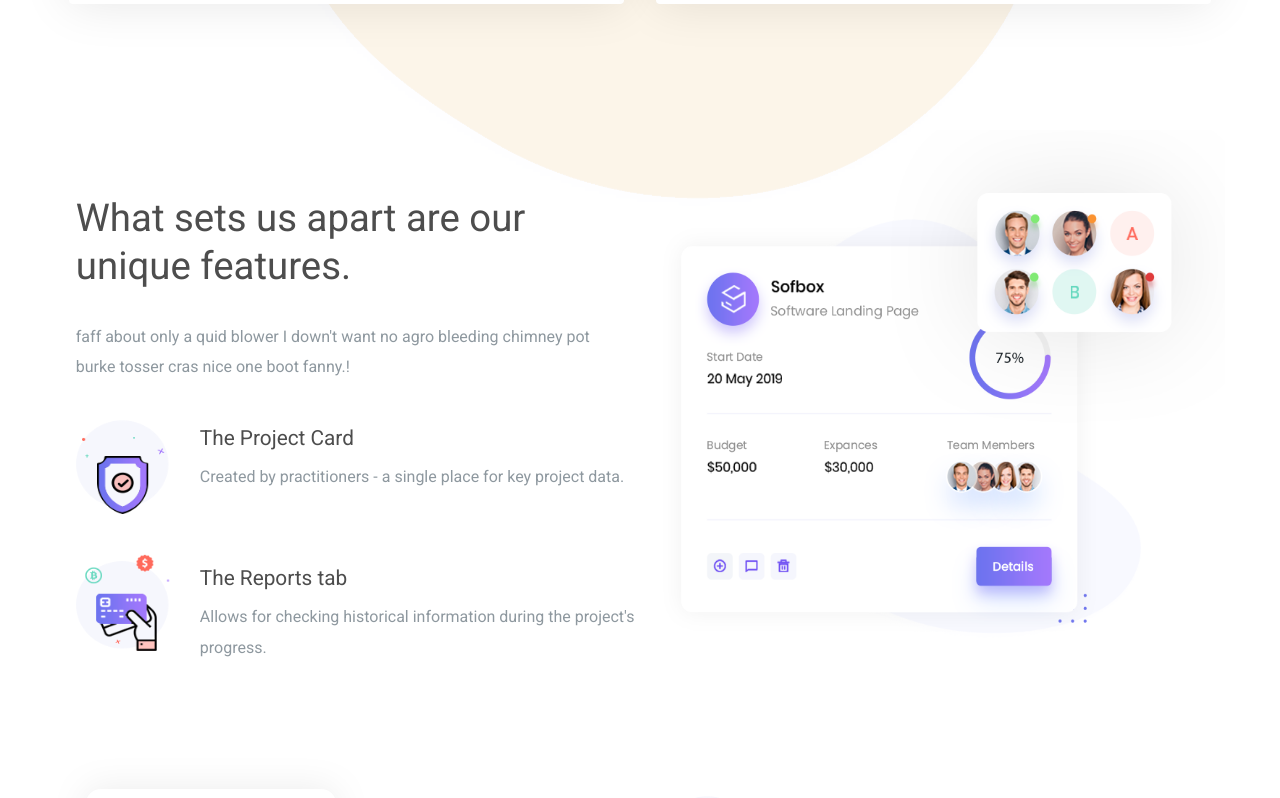
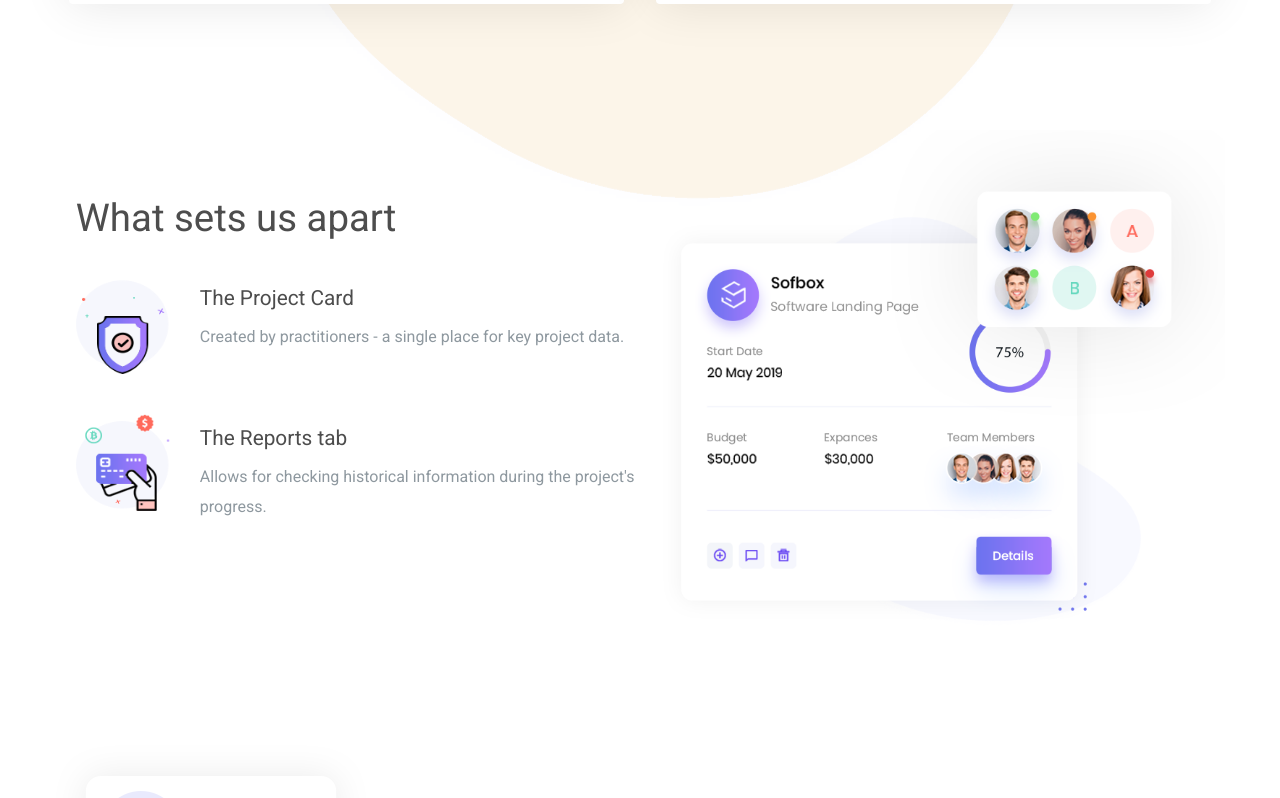
Before and after one commit to MarcinGazda/PPMLight.WWW, a React (Vite) app: page / in a window 1280 px wide. Shown: the part 1114-1912 px from the top of the page. Built offline with nearby package versions, Linux system fonts and the light colour scheme.

Commit message:
feat: update tips&tricks title

```diff
--- a/src/views/TipsAndTricks/Index.tsx
+++ b/src/views/TipsAndTricks/Index.tsx
@@ -89,12 +89,12 @@
       <div className={styles.container}>
         <div className={styles.text}>
           <h2 className={styles.title}>
-            What sets us apart are our unique features.
+            What sets us apart
           </h2>
-          <p className={styles.description}>
+          {/* <p className={styles.description}>
             faff about only a quid blower I down't want no agro bleeding chimney
             pot burke tosser cras nice one boot fanny.!
-          </p>
+          </p> */}
           {/* <ul>{tipsElements}</ul> */}
           {tricksElements(TRICKS)}
         </div>
@@ -104,9 +104,9 @@
       </div>
       <div className={`${styles.container} ${styles.reverse}`}>
         <div className={styles.text}>
-          {/* <h2 className={styles.title}>
-            What sets us apart are our unique features.
-          </h2> */}
+          <h2 className={styles.title}>
+            Our unique features
+          </h2>
           {/* <p className={styles.description}>
             faff about only a quid blower I down't want no agro bleeding chimney
             pot burke tosser cras nice one boot fanny.!
```
